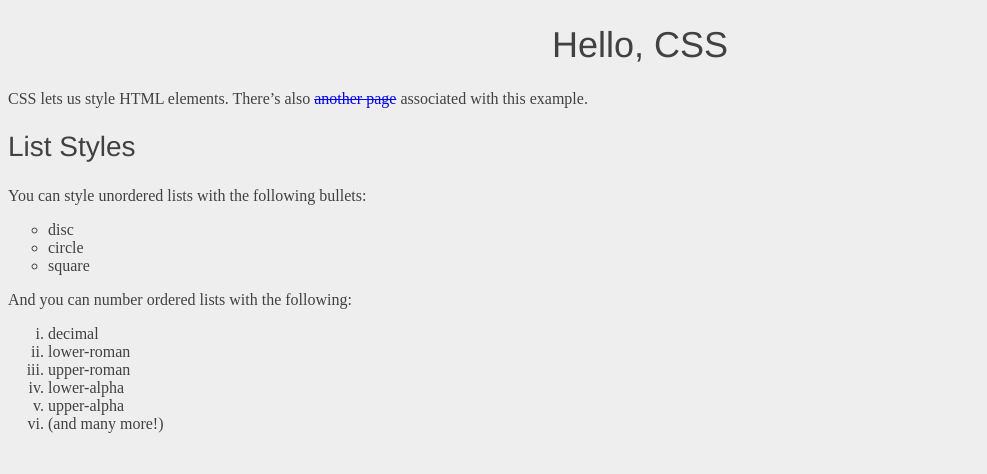
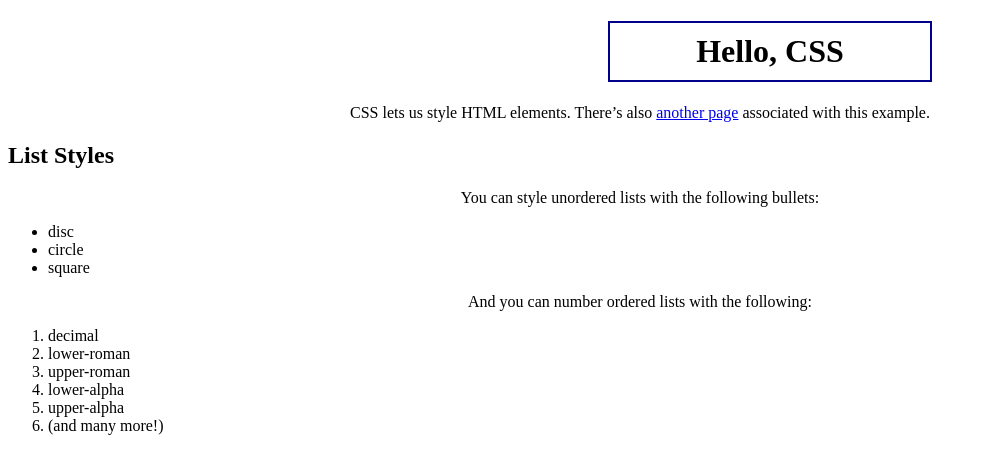
Before and after one commit to coolprogression/HTML-References, a plain HTML site: page HTML-Ref/hello-css.html in a window 1280 px wide. Shown: the whole page, without its empty margins (0-987 px from the left). Drawn offline with Linux system fonts and the light colour scheme.

Commit message:
Add files via upload

```diff
--- a/HTML-Ref/styles.css
+++ b/HTML-Ref/styles.css
@@ -1,34 +1,39 @@
-body {
-  color: #414141;    /* Dark gray */
-  background-color: #EEEEEE;    /* Light gray */
-}
+.synopsis {
+    color: #7E8184;        /* Light gray */
+    font-style: italic;
+  }
 
-h1 {
-  font-size: 36px;
-}
+  div{
 
-h2 {
-  font-size: 28px;
-}
-/* font selector multiple */
+    color: #FFF;
+    background-color: #5995DA;    /* Blue */
+    font-weight: bold;
+    padding: 20px;
+    text-align: center;
+    border: 2px solid #5D6063;    /* Dark gray */
+    border-radius: 5px;
+    width: 200px;
+    margin: 20px auto;
+    display: inline-block;
 
-h1, h2, h3, h4, h5, h6 {
-  font-family: "Helvetica", "Arial", sans-serif;
-  font-weight: normal;
-}
 
-ul {
-  list-style-type: circle;
-}
 
-ol {
-  list-style-type: lower-roman;
-}
+    margin-left: 350px;
+  }
 
-a {
-  text-decoration: line-through
-}
+  div:hover{
+    color: orange;
+  }
+  h1 {
 
-p {
-  text-align: left;
-}
+    border :  2px solid darkblue;
+    padding: 10px;
+    width: 300px;
+    margin-left: 600px;
+
+  }
+
+ p{
+   text-align: center;
+
+ }
```
Also changed, not shown: HTML-Ref/selectors.html (added, +31 -0 lines).
